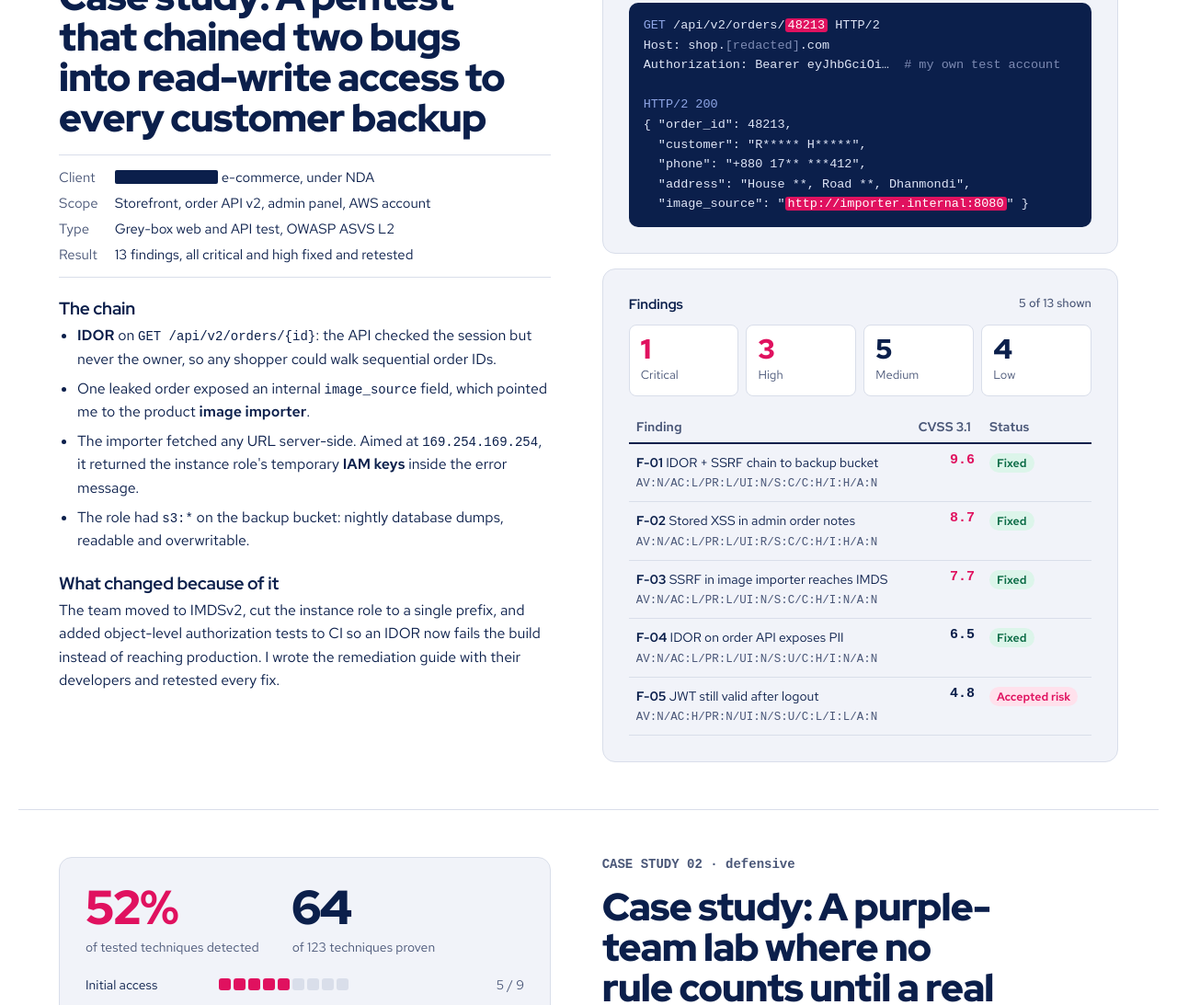
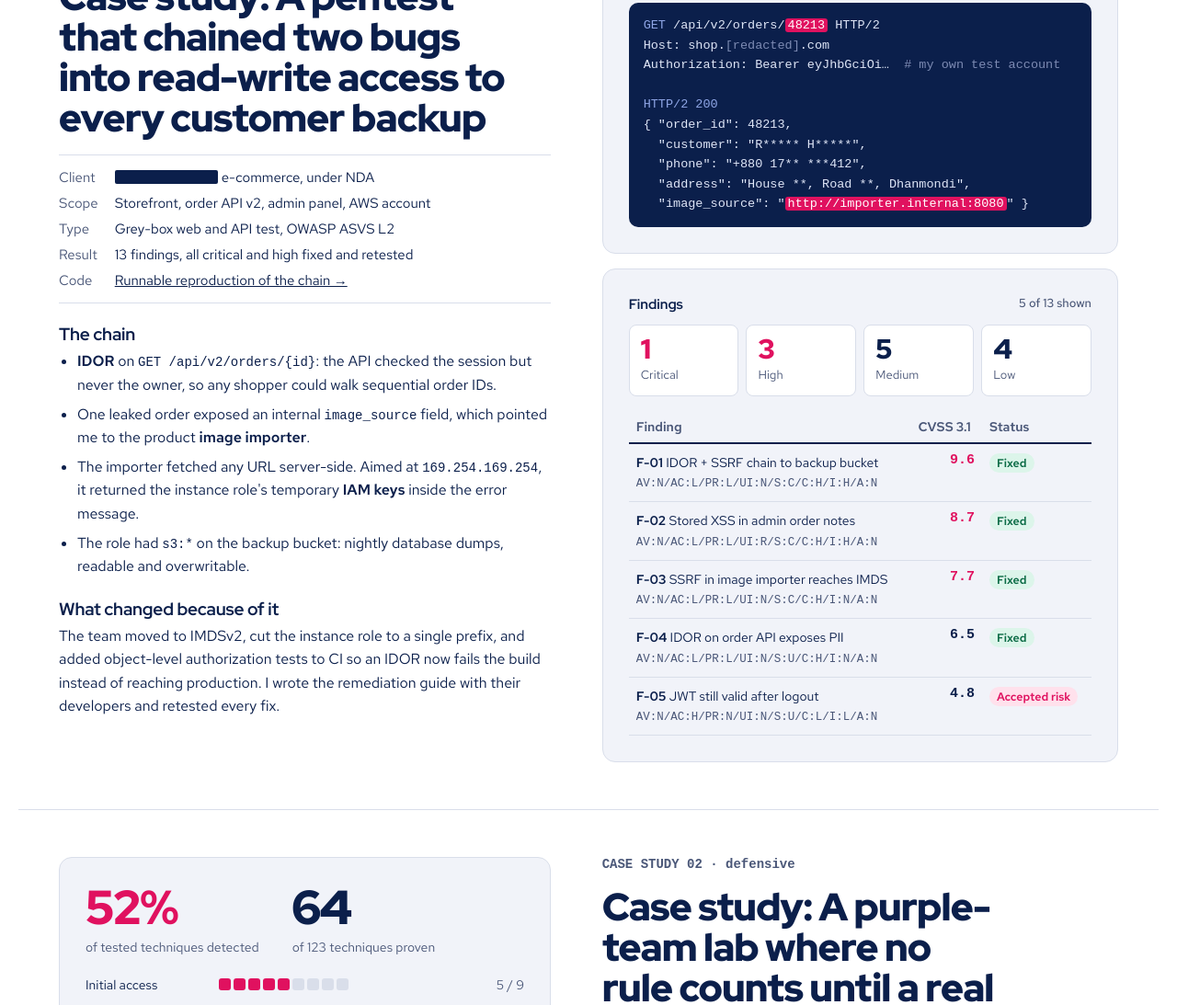
Before and after one commit to sanjanarahmansec/sanjanarahmansec.github.io, a plain HTML site: page index.html in a window 1280 px wide. Shown: the part 1001-2094 px from the top of the page at 92% size. Drawn offline with Linux system fonts and the light colour scheme; a web font is replaced by a local one.

Commit message:
Link case study 01 to its reproduction repo

```diff
--- a/index.html
+++ b/index.html
@@ -165,6 +165,7 @@ footer p{color:#d5ddf3;margin-top:14px}
           <dt>Scope</dt><dd>Storefront, order API v2, admin panel, AWS account</dd>
           <dt>Type</dt><dd>Grey-box web and API test, OWASP ASVS L2</dd>
           <dt>Result</dt><dd>13 findings, all critical and high fixed and retested</dd>
+          <dt>Code</dt><dd><a href="https://github.com/sanjanarahmansec/idor-ssrf-chain-lab">Runnable reproduction of the chain →</a></dd>
         </dl>
         <h3>The chain</h3>
         <ul>
```
